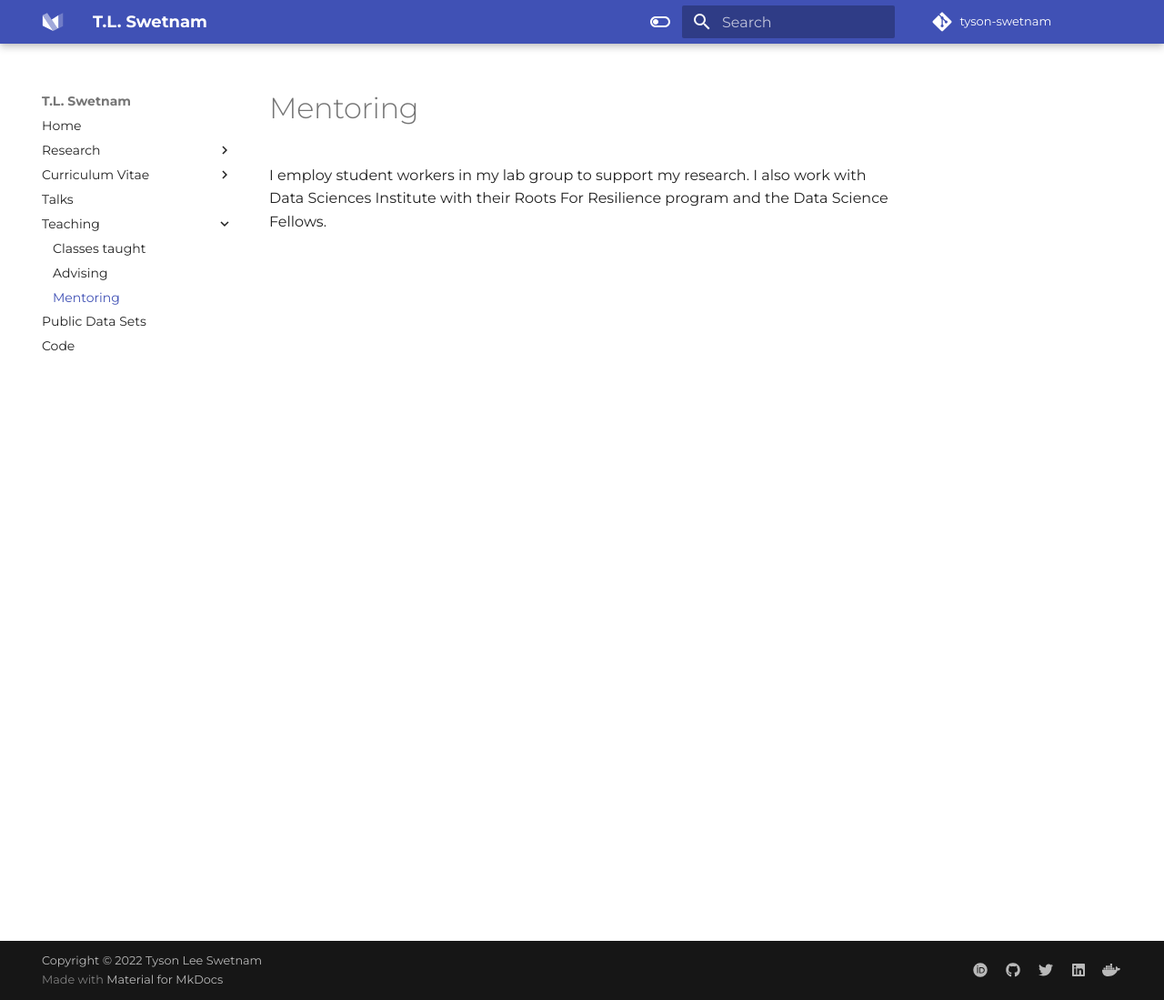
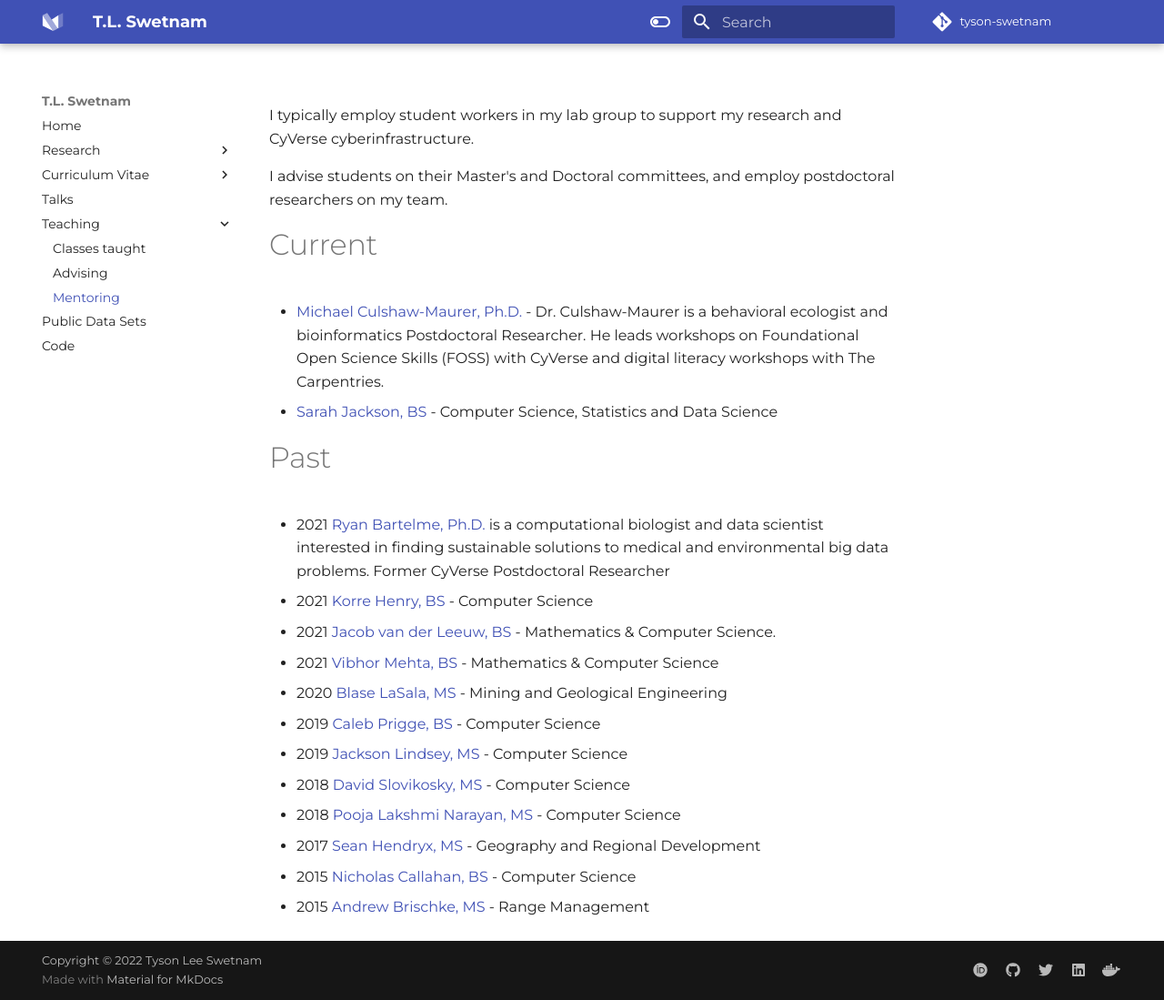
Before and after one commit to tyson-swetnam/new-website, an MkDocs documentation site: the page built from docs/mentoring.md, in a window 1280 px wide and 1099 px high. Shown: the whole window at 91% size. Built offline with MkDocs 1.6.1 and Material for MkDocs 9.7.7, drawn with Linux system fonts in a browser that asks for light colours; some web fonts are replaced; comment, search, counter and statistics services are not loaded.

Commit message:
Update mentoring.md

```diff
--- a/docs/mentoring.md
+++ b/docs/mentoring.md
@@ -1 +1,23 @@
-I employ student workers in my lab group to support my research. I also work with Data Sciences Institute with their Roots For Resilience program and the Data Science Fellows.
+I typically employ student workers in my lab group to support my research and CyVerse cyberinfrastructure.
+
+I advise students on their Master's and Doctoral committees, and employ postdoctoral researchers on my team.
+
+# Current
+
+* [Michael Culshaw-Maurer, Ph.D.](https://mcmaurer.github.io/) - Dr. Culshaw-Maurer is a behavioral ecologist and bioinformatics Postdoctoral Researcher. He leads workshops on Foundational Open Science Skills (FOSS) with CyVerse and digital literacy workshops with The Carpentries.
+* [Sarah Jackson, BS](https://www.linkedin.com/in/sarah-jackson-040760193/) - Computer Science, Statistics and Data Science
+
+# Past
+
+* 2021 [Ryan Bartelme, Ph.D.](https://rbartelme.github.io/) is a computational biologist and data scientist interested in finding sustainable solutions to medical and environmental big data problems. Former CyVerse Postdoctoral Researcher
+* 2021 [Korre Henry, BS](https://www.linkedin.com/in/korrehenry/) - Computer Science
+* 2021 [Jacob van der Leeuw, BS](https://www.linkedin.com/in/jacob-c-van-der-leeuw-69442a218) - Mathematics & Computer Science.
+* 2021 [Vibhor Mehta, BS](https://www.linkedin.com/in/vibhor-mehta-95071a165/) - Mathematics & Computer Science
+* 2020 [Blase LaSala, MS](https://www.unrealengine.com/en-US/spotlights/exploring-the-stunning-caves-of-the-national-park-service-in-real-time-3d) - Mining and Geological Engineering
+* 2019 [Caleb Prigge, BS](https://github.com/priggec) - Computer Science
+* 2019 [Jackson Lindsey, MS](https://www.linkedin.com/in/jackson-lindsay-9b4378213/) - Computer Science
+* 2018 [David Slovikosky, MS](https://www.linkedin.com/in/davidslovikosky/) - Computer Science
+* 2018 [Pooja Lakshmi Narayan, MS](https://www.linkedin.com/in/pooja-lakshmi-narayan-89724717/) - Computer Science
+* 2017 [Sean Hendryx, MS](https://www.linkedin.com/in/sean-hendryx-43894056/) - Geography and Regional Development
+* 2015 [Nicholas Callahan, BS](https://www.linkedin.com/in/nicholas-callahan-425a1545/) - Computer Science
+* 2015 [Andrew Brischke, MS](https://extension.arizona.edu/person/andrew-brischke) - Range Management
```
